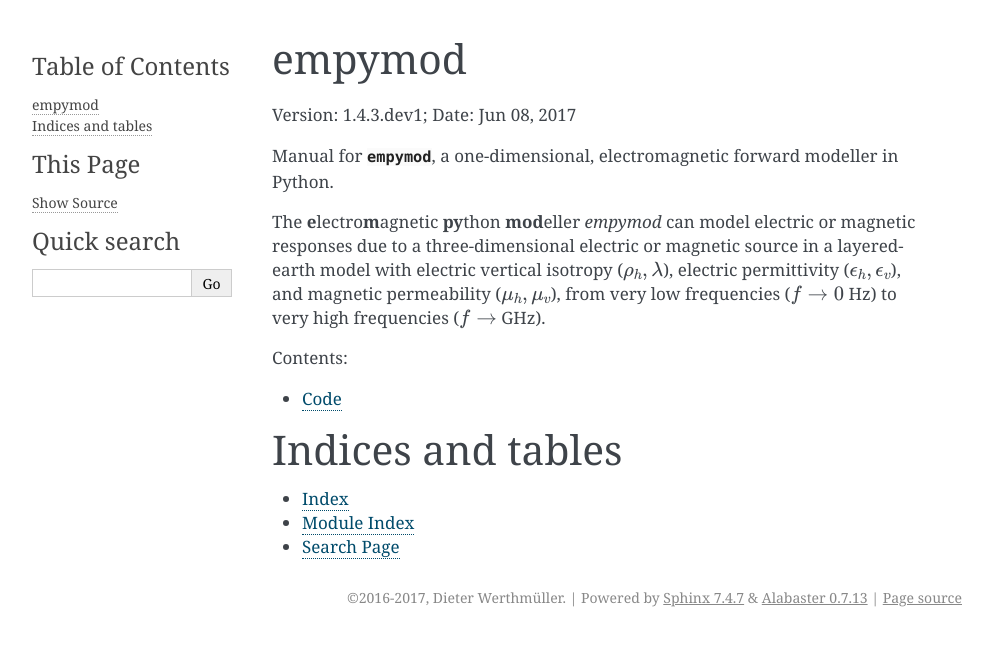
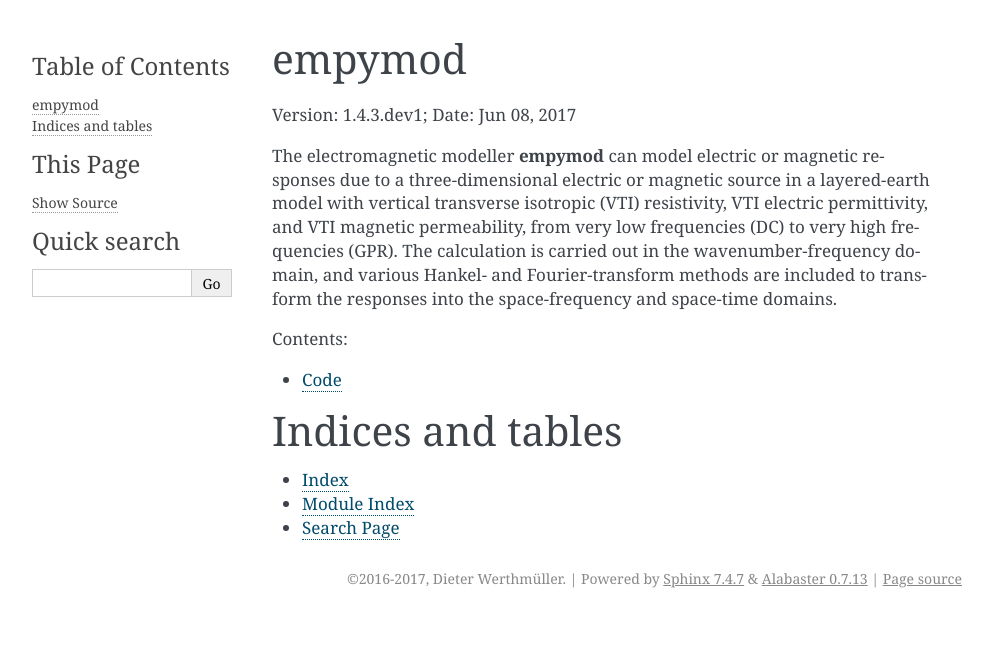
Before and after one commit to emsig/empymod, a Sphinx documentation site: the page built from docs/index.rst, in a window 1280 px wide. Shown: the top 646 px of the page, without its empty margins (148-1141 px from the left). Built offline with Sphinx 7.4.7, drawn with Linux system fonts in a browser that asks for light colours.

Commit message:
Adjust initial description

```diff
--- a/docs/index.rst
+++ b/docs/index.rst
@@ -5,15 +5,14 @@
 
 Version: |version|; Date: |today|
 
-Manual for :mod:`empymod`, a one-dimensional, electromagnetic forward modeller
-in Python.
-
-The **e**\ lectro\ **m**\ agnetic **py**\ thon **mod**\ eller `empymod` can
-model electric or magnetic responses due to a three-dimensional electric or
-magnetic source in a layered-earth model with electric vertical isotropy
-(:math:`\rho_h, \lambda`), electric permittivity (:math:`\epsilon_h,
-\epsilon_v`), and magnetic permeability (:math:`\mu_h, \mu_v`), from very low
-frequencies (:math:`f \to 0` Hz) to very high frequencies (:math:`f \to` GHz).
+The electromagnetic modeller **empymod** can model electric or magnetic
+responses due to a three-dimensional electric or magnetic source in a
+layered-earth model with vertical transverse isotropic (VTI) resistivity, VTI
+electric permittivity, and VTI magnetic permeability, from very low frequencies
+(DC) to very high frequencies (GPR). The calculation is carried out in the
+wavenumber-frequency domain, and various Hankel- and Fourier-transform methods
+are included to transform the responses into the space-frequency and space-time
+domains.
 
 
 Contents:
```
